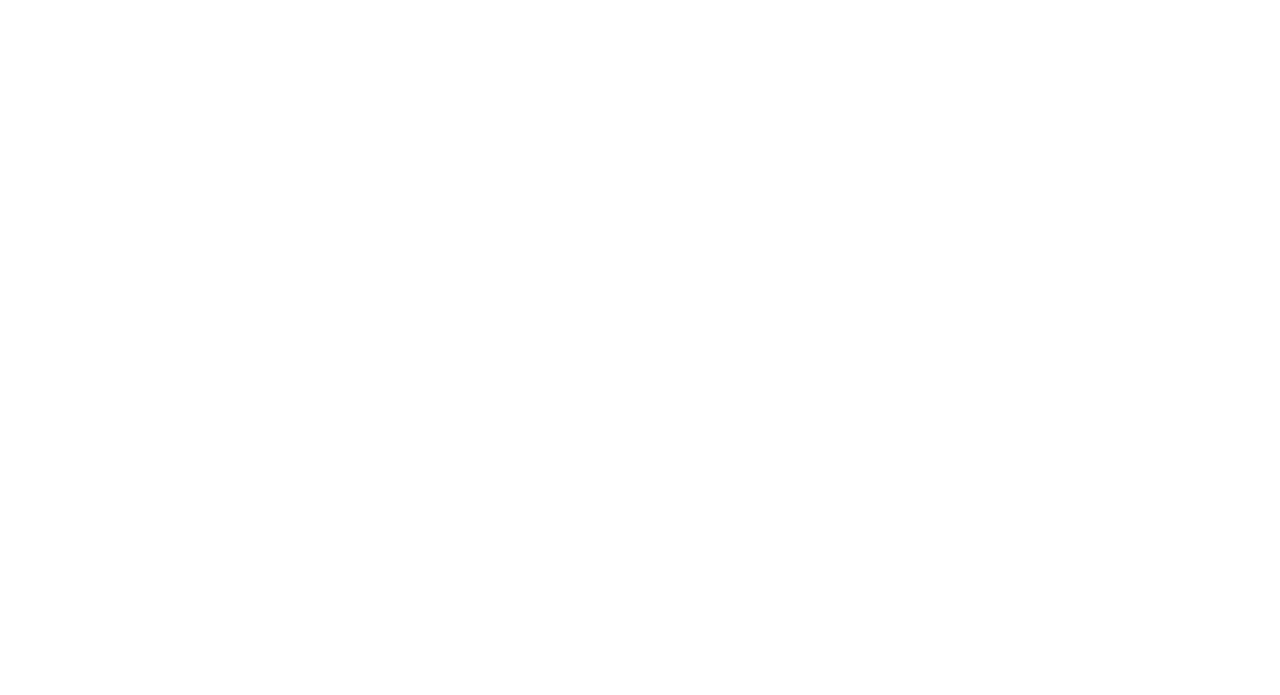
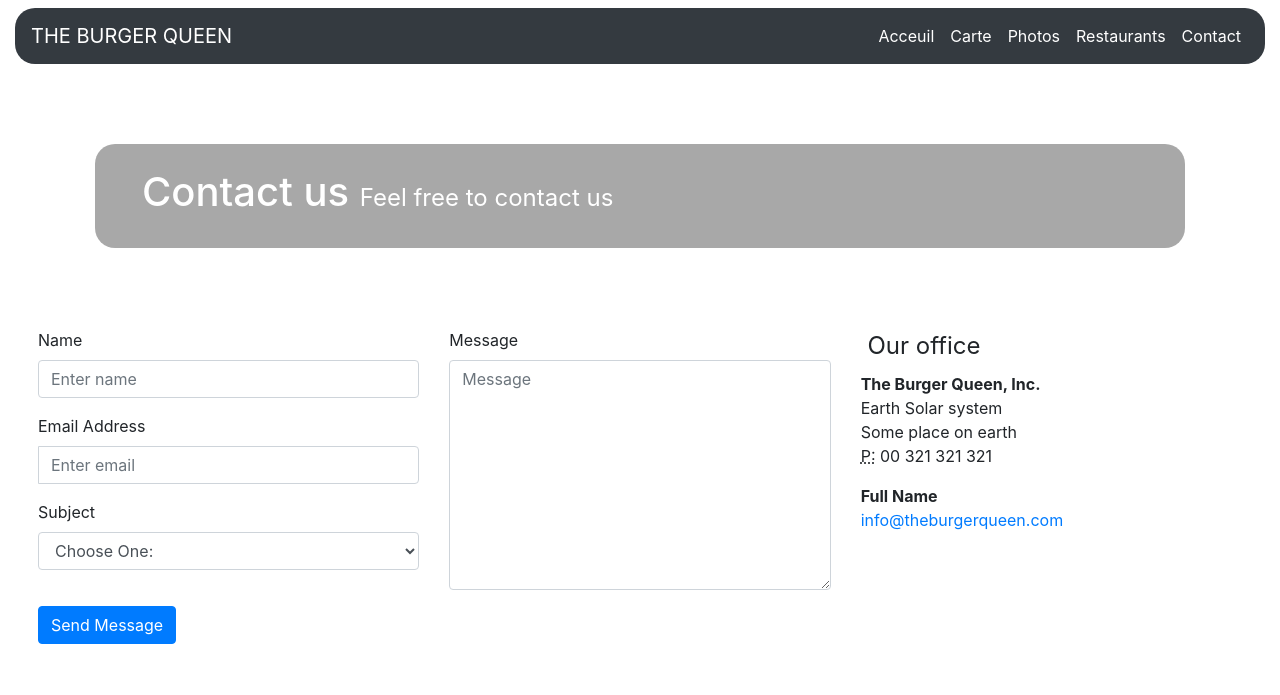
Before and after one commit to medleew/La_prairie, a plain HTML site: page bootstrap-training/restaurant-css-framework/Contact.html in a window 1280 px wide. Drawn offline with nearby package versions, Linux system fonts and the light colour scheme.

Commit message:
Ajout de fichier html avec les pages Contact et terminer et la page Carte entamée

```diff
--- a/bootstrap-training/restaurant-css-framework/Contact.html
+++ b/bootstrap-training/restaurant-css-framework/Contact.html
@@ -0,0 +1,118 @@
+<!DOCTYPE html>
+<html lang="en">
+<head>
+    <meta charset="UTF-8">
+    <meta name="viewport" content="width=device-width, initial-scale=1.0">
+    <link rel="stylesheet" href="https://stackpath.bootstrapcdn.com/bootstrap/4.1.1/css/bootstrap.min.css" integrity="sha384-WskhaSGFgHYWDcbwN70/dfYBj47jz9qbsMId/iRN3ewGhXQFZCSftd1LZCfmhktB" crossorigin="anonymous">
+    <link rel="stylesheet" href="style.css">
+    <title>The burger queen</title>
+</head>
+<body>
+    <div class="container-fluid">
+        <nav class="navbar navbar-expand-lg navbar-light bg-dark mt-2">
+            <a class="navbar-brand text-white" href="#">THE BURGER QUEEN</a>
+            <button class="navbar-toggler" type="button" data-toggle="collapse" data-target="#navbarSupportedContent" aria-controls="navbarSupportedContent" aria-expanded="false" aria-label="Toggle navigation">
+                <span class="navbar-toggler-icon"></span>
+            </button>
+
+            <div class="collapse navbar-collapse " id="navbarSupportedContent">
+                <ul class="navbar-nav ml-auto" id="textColor">
+                    <li class="nav-item active ">
+                        <a class="nav-link" href="index.html">Acceuil <span class="sr-only">(current)</span></a>
+                    </li>
+                    <li class="nav-item active">
+                        <a class="nav-link" href="Carte.html">Carte</a>
+                    </li>
+                    <li class="nav-item active">
+                        <a class="nav-link" href="Photos.html">Photos</a>
+                    </li>
+                    <li class="nav-item active">
+                        <a class="nav-link" href="Restaurants.html">Restaurants</a>
+                    </li>
+                    <li class="nav-item active">
+                        <a class="nav-link" href="#Contact.html">Contact</a>
+                    </li>
+                </ul>
+            </div>
+        </nav>
+        <div class="jumbotron jumbotron-sm">
+            <div class="container">
+                <div class="row">
+                    <div class="col-sm-12 col-lg-12">
+                        <h1 class="h1">
+                            Contact us <small>Feel free to contact us</small></h1>
+                    </div>
+                </div>
+            </div>
+        </div>
+        <div class="row my-5 mx-2">
+            <div class="col-md-8">
+                <div class="well well-sm">
+                    <form>
+                    <div class="row">
+                        <div class="col-md-6">
+                            <div class="form-group">
+                                <label for="name">
+                                    Name</label>
+                                <input type="text" class="form-control" id="name" placeholder="Enter name" required="required" />
+                            </div>
+                            <div class="form-group">
+                                <label for="email">
+                                    Email Address</label>
+                                <div class="input-group">
+                                    <span class="input-group-addon"><span class="glyphicon glyphicon-envelope"></span>
+                                    </span>
+                                    <input type="email" class="form-control" id="email" placeholder="Enter email" required="required" /></div>
+                            </div>
+                            <div class="form-group">
+                                <label for="subject">
+                                    Subject</label>
+                                <select id="subject" name="subject" class="form-control" required="required">
+                                    <option value="na" selected="">Choose One:</option>
+                                    <option value="service">General Customer Service</option>
+                                    <option value="suggestions">Suggestions</option>
+                                    <option value="product">Product Support</option>
+                                </select>
+                            </div>
+                        </div>
+                        <div class="col-md-6">
+                            <div class="form-group">
+                                <label for="name">
+                                    Message</label>
+                                <textarea name="message" id="message" class="form-control" rows="9" cols="25" required="required"
+                                    placeholder="Message"></textarea>
+                            </div>
+                        </div>
+                        <div class="col-md-12">
+                            <button type="submit" class="btn btn-primary pull-right" id="btnContactUs">
+                                Send Message</button>
+                        </div>
+                    </div>
+                    </form>
+                </div>
+            </div>
+            <div class="col-md-4">
+                <for    m>
+                    <legend><span class="glyphicon glyphicon-globe"></span> Our office</legend>
+                    <address class="">
+                        <strong>The Burger Queen, Inc.</strong><br>
+                        Earth Solar system<br>
+                        Some place on earth<br>
+                        <abbr title="Phone">
+                            P:</abbr>
+                        00 321 321 321
+                    </address>
+                    <address>
+                        <strong>Full Name</strong><br>
+                        <a href="mailto:#">info@theburgerqueen.com</a>
+                    </address>
+                </form>
+            </div>
+        </div>
+
+    </div>
+    <script src="https://code.jquery.com/jquery-3.3.1.slim.min.js" integrity="sha384-q8i/X+965DzO0rT7abK41JStQIAqVgRVzpbzo5smXKp4YfRvH+8abtTE1Pi6jizo" crossorigin="anonymous"></script>
+    <script src="https://cdnjs.cloudflare.com/ajax/libs/popper.js/1.14.3/umd/popper.min.js" integrity="sha384-ZMP7rVo3mIykV+2+9J3UJ46jBk0WLaUAdn689aCwoqbBJiSnjAK/l8WvCWPIPm49" crossorigin="anonymous"></script>
+    <script src="https://stackpath.bootstrapcdn.com/bootstrap/4.1.1/js/bootstrap.min.js" integrity="sha384-smHYKdLADwkXOn1EmN1qk/HfnUcbVRZyYmZ4qpPea6sjB/pTJ0euyQp0Mk8ck+5T" crossorigin="anonymous"></script>
+</body>
+</html>
--- a/bootstrap-training/restaurant-css-framework/style.css
+++ b/bootstrap-training/restaurant-css-framework/style.css
@@ -15,3 +15,40 @@
 li a  {
     color: white;
 }
+
+#textColor a {
+    color: white;
+}
+
+.jumbotron {
+    background: rgba(128, 128, 128, 0.685);
+    color: #FFF;
+    border-radius: 20px;
+    margin: 80px;
+    }
+    .jumbotron-sm { padding-top: 24px;
+    padding-bottom: 24px; }
+    .jumbotron small {
+    color: #FFF;
+    }
+    .h1 small {
+    font-size: 24px;
+    }
+
+.imageMenu img {
+    width: 150px;
+    height: 150px;
+}
+
+.imageMenu li {
+    padding-bottom: 100px;
+    margin-top: 10px;
+}
+
+ul {
+    list-style: none;
+}
+
+.paddingListMenuCarte li {
+    padding-bottom: 200px;
+}
```
Also changed, not shown: bootstrap-training/restaurant-css-framework/Carte.html (+50 -1 lines), bootstrap-training/restaurant-css-framework/Photos.html (+9 -9 lines), bootstrap-training/restaurant-css-framework/Restaurants.html (+62 -0 lines), bootstrap-training/restaurant-css-framework/index.html (+1 -1 lines), bootstrap-training/restaurant-css-framework/images/dish-meal-food-fresh-snack-fast-food-1195328-pxhere.com.jpg (added), bootstrap-training/restaurant-css-framework/images/dish-meal-food-plate-breakfast-fast-food-707261-pxhere.com.jpg (added), bootstrap-training/restaurant-css-framework/images/dish-meal-food-salad-red-produce-516447-pxhere.com.jpg (added), bootstrap-training/restaurant-css-framework/images/restaurant-dish-food-diner-fast-food-meat-714551-pxhere.com.jpg (added), bootstrap-training/restaurant-css-framework/images/restaurant-dish-meal-food-fresh-gourmet-712884-pxhere.com.jpg (added), bootstrap-training/restaurant-css-framework/images/restaurant-dish-meal-food-produce-junk-771187-pxhere.com.jpg (added).
